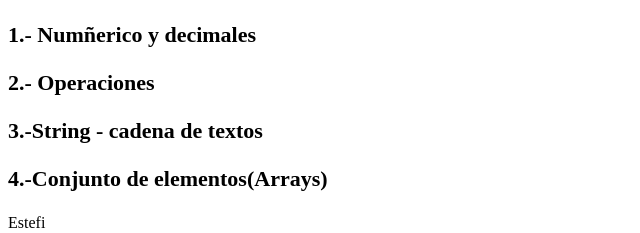
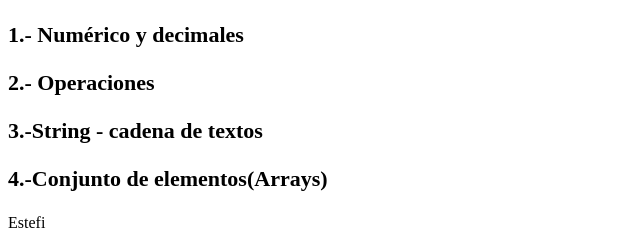
Before and after one commit to CrisConSer/JAVASCRITP, a plain HTML site: page CURSO_JS/Tipos_datos.html in a window 1280 px wide. Shown: the top 233 px of the page, 0-640 px from the left. Drawn offline with Linux system fonts and the light colour scheme.

Commit message:
Curso_JS

```diff
--- a/CURSO_JS/Tipos_datos.html
+++ b/CURSO_JS/Tipos_datos.html
@@ -10,7 +10,7 @@
     // Tipos de datos
 
       // Numérico - enteros/integer y decimales/float
-      document.write("<p style='font-size: 22px;'><strong>1.- Numñerico y decimales </strong></p>");
+      document.write("<p style='font-size: 22px;'><strong>1.- Numérico y decimales </strong></p>");
 
         var edad = 26;
         var decimal = 26.36;
```
